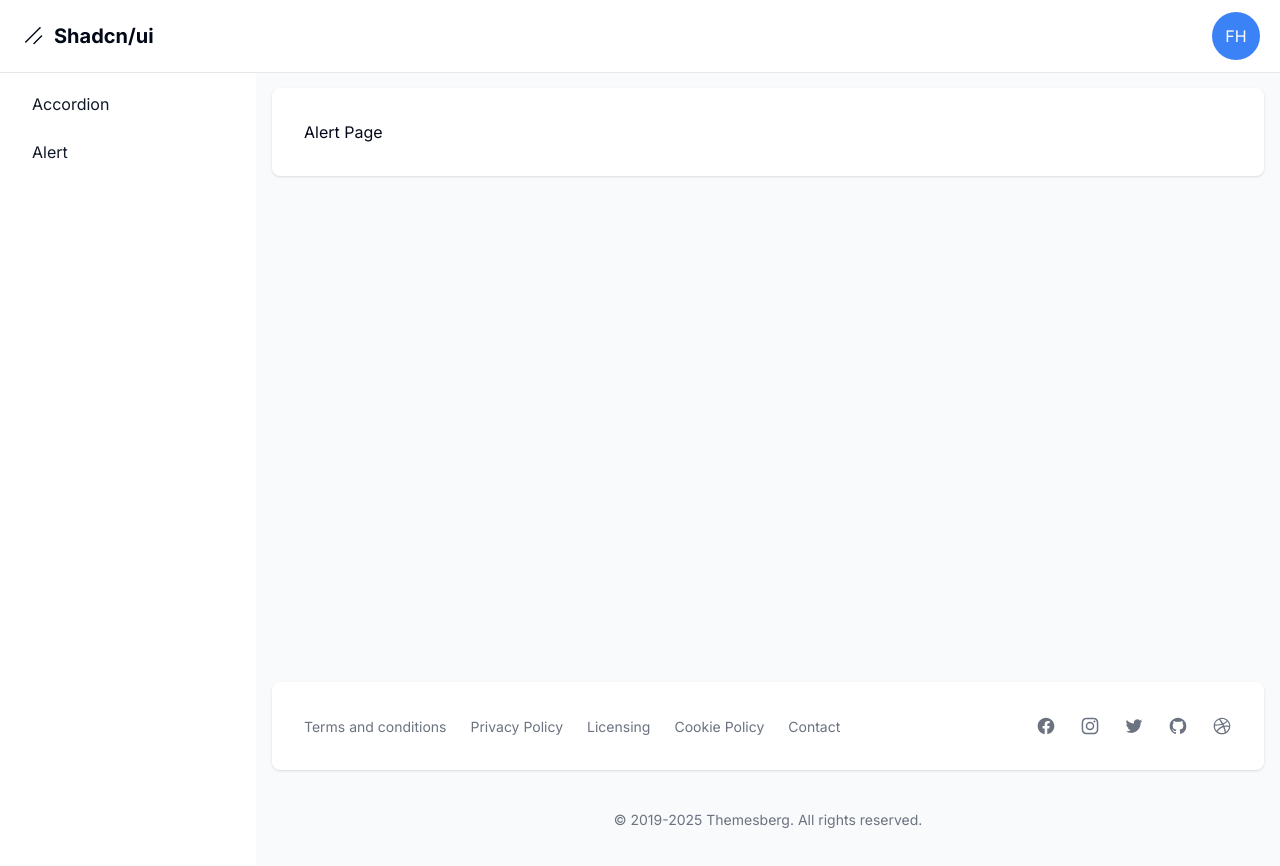
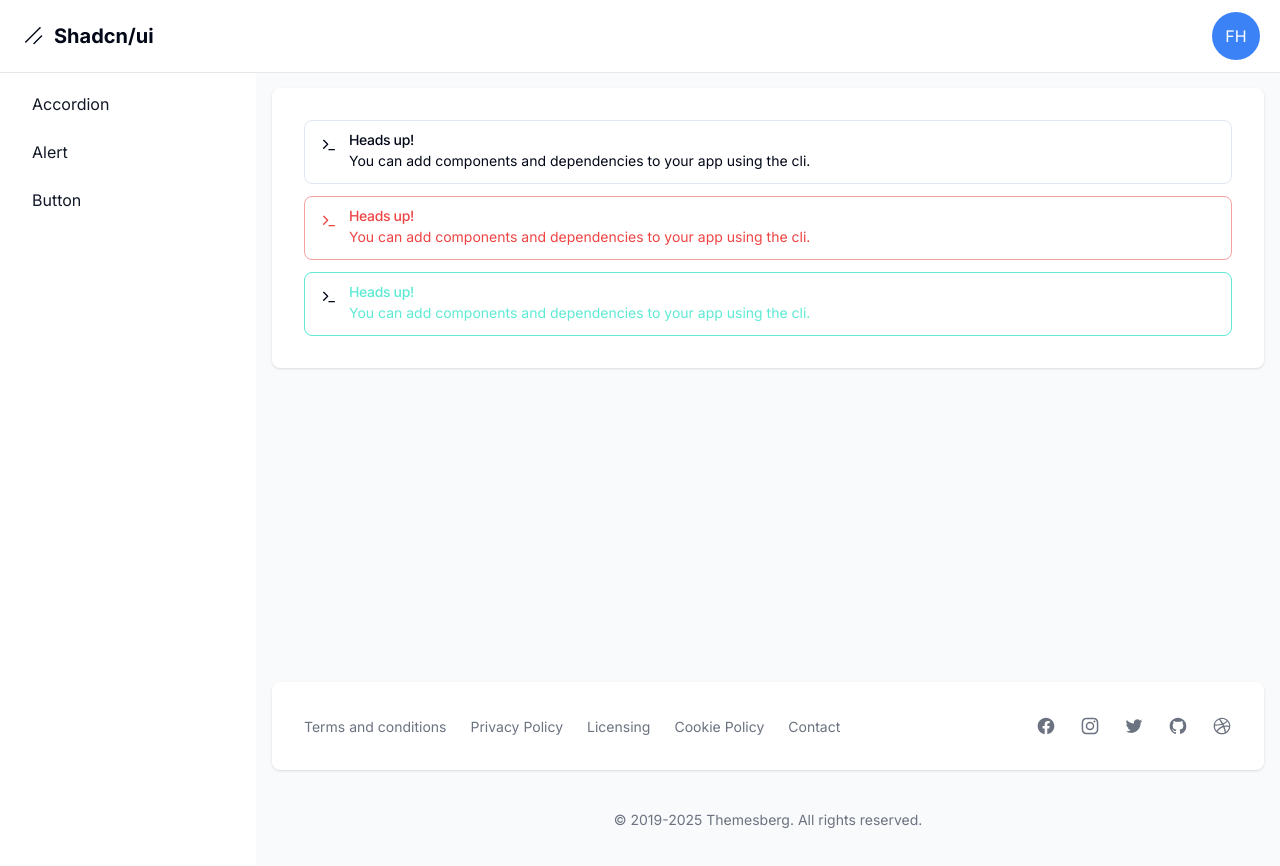
Before and after one commit to m01x/shadcn-components, a Next.js app: page /dashboard/alert in a window 1280 px wide. Shown: the top 866 px of the page. Built offline with nearby package versions, Linux system fonts and the light colour scheme.

Commit message:
Importacion de elementos

```diff
--- a/package.json
+++ b/package.json
@@ -10,6 +10,7 @@
   },
   "dependencies": {
     "@radix-ui/react-accordion": "^1.2.11",
+    "@radix-ui/react-slot": "^1.2.3",
     "class-variance-authority": "^0.7.1",
     "clsx": "^2.1.1",
     "lucide-react": "^0.511.0",
--- a/src/app/dashboard/alert/page.tsx
+++ b/src/app/dashboard/alert/page.tsx
@@ -1,7 +1,30 @@
+import { Alert, AlertTitle, AlertDescription } from "@/components/ui/alert";
+import { Terminal } from "lucide-react";
+
 export default function Page() {
   return (
-    <div>
-      <h1>Alert Page</h1>
+    <div className="grid gap-3">
+      <Alert>
+        <Terminal className="h-4 w-4" />
+        <AlertTitle>Heads up!</AlertTitle>
+        <AlertDescription>
+          You can add components and dependencies to your app using the cli.
+        </AlertDescription>
+      </Alert>
+      <Alert variant={"destructive"}>
+        <Terminal className="h-4 w-4" />
+        <AlertTitle>Heads up!</AlertTitle>
+        <AlertDescription>
+          You can add components and dependencies to your app using the cli.
+        </AlertDescription>
+      </Alert>
+      <Alert variant={"success"}>
+        <Terminal className="h-4 w-4" />
+        <AlertTitle>Heads up!</AlertTitle>
+        <AlertDescription>
+          You can add components and dependencies to your app using the cli.
+        </AlertDescription>
+      </Alert>
     </div>
   );
 }
--- /dev/null
+++ b/src/app/dashboard/button/page.tsx
@@ -0,0 +1,24 @@
+"use client"
+
+import { Alert, AlertTitle, AlertDescription } from "@/components/ui/alert";
+import { Button } from "@/components/ui/button";
+import { Terminal } from "lucide-react";
+
+export default function Page() {
+
+  const onClickBtn = () => {
+    console.log('Wow, desde ShadCn');
+  }
+  return (
+    <div className="grid grid-cols-5 gap-2">
+      <Button>Default</Button>
+      <Button variant="destructive">Destructive</Button>
+      <Button variant="ghost">ghost</Button>
+      <Button variant="link">link</Button>
+      <Button variant="outline">outline</Button>
+      <Button variant="secondary">secondary</Button>
+      <Button disabled>disabled</Button>
+      <Button onClick={onClickBtn}>Click me</Button>
+    </div>
+  );
+}
--- a/src/app/dashboard/layout.tsx
+++ b/src/app/dashboard/layout.tsx
@@ -6,6 +6,7 @@
 const links = [
   { name: "accordion", href: "accordion" },
   { name: "alert", href: "alert" },
+  { name: "button", href: "button" },
 ];
 
 export default function DashboardLayout({
--- /dev/null
+++ b/src/components/ui/alert.tsx
@@ -0,0 +1,60 @@
+import * as React from "react"
+import { cva, type VariantProps } from "class-variance-authority"
+
+import { cn } from "@/lib/utils"
+
+const alertVariants = cva(
+  "relative w-full rounded-lg border px-4 py-3 text-sm [&>svg+div]:translate-y-[-3px] [&>svg]:absolute [&>svg]:left-4 [&>svg]:top-4 [&>svg]:text-foreground [&>svg~*]:pl-7",
+  {
+    variants: {
+      variant: {
+        default: "bg-background text-foreground",
+        destructive:
+          "border-destructive/50 text-destructive dark:border-destructive [&>svg]:text-destructive",
+        success:"bg-background text-teal-300 border-teal-300"
+      },
+    },
+    defaultVariants: {
+      variant: "default",
+    },
+  }
+)
+
+const Alert = React.forwardRef<
+  HTMLDivElement,
+  React.HTMLAttributes<HTMLDivElement> & VariantProps<typeof alertVariants>
+>(({ className, variant, ...props }, ref) => (
+  <div
+    ref={ref}
+    role="alert"
+    className={cn(alertVariants({ variant }), className)}
+    {...props}
+  />
+))
+Alert.displayName = "Alert"
+
+const AlertTitle = React.forwardRef<
+  HTMLParagraphElement,
+  React.HTMLAttributes<HTMLHeadingElement>
+>(({ className, ...props }, ref) => (
+  <h5
+    ref={ref}
+    className={cn("mb-1 font-medium leading-none tracking-tight", className)}
+    {...props}
+  />
+))
+AlertTitle.displayName = "AlertTitle"
+
+const AlertDescription = React.forwardRef<
+  HTMLParagraphElement,
+  React.HTMLAttributes<HTMLParagraphElement>
+>(({ className, ...props }, ref) => (
+  <div
+    ref={ref}
+    className={cn("text-sm [&_p]:leading-relaxed", className)}
+    {...props}
+  />
+))
+AlertDescription.displayName = "AlertDescription"
+
+export { Alert, AlertTitle, AlertDescription }
--- /dev/null
+++ b/src/components/ui/button.tsx
@@ -0,0 +1,57 @@
+import * as React from "react"
+import { Slot } from "@radix-ui/react-slot"
+import { cva, type VariantProps } from "class-variance-authority"
+
+import { cn } from "@/lib/utils"
+
+const buttonVariants = cva(
+  "inline-flex items-center justify-center gap-2 whitespace-nowrap rounded-md text-sm font-medium transition-colors focus-visible:outline-none focus-visible:ring-1 focus-visible:ring-ring disabled:pointer-events-none disabled:opacity-50 [&_svg]:pointer-events-none [&_svg]:size-4 [&_svg]:shrink-0",
+  {
+    variants: {
+      variant: {
+        default:
+          "bg-primary text-primary-foreground shadow hover:bg-primary/90",
+        destructive:
+          "bg-destructive text-destructive-foreground shadow-sm hover:bg-destructive/90",
+        outline:
+          "border border-input bg-background shadow-sm hover:bg-accent hover:text-accent-foreground",
+        secondary:
+          "bg-secondary text-secondary-foreground shadow-sm hover:bg-secondary/80",
+        ghost: "hover:bg-accent hover:text-accent-foreground",
+        link: "text-primary underline-offset-4 hover:underline",
+      },
+      size: {
+        default: "h-9 px-4 py-2",
+        sm: "h-8 rounded-md px-3 text-xs",
+        lg: "h-10 rounded-md px-8",
+        icon: "h-9 w-9",
+      },
+    },
+    defaultVariants: {
+      variant: "default",
+      size: "default",
+    },
+  }
+)
+
+export interface ButtonProps
+  extends React.ButtonHTMLAttributes<HTMLButtonElement>,
+    VariantProps<typeof buttonVariants> {
+  asChild?: boolean
+}
+
+const Button = React.forwardRef<HTMLButtonElement, ButtonProps>(
+  ({ className, variant, size, asChild = false, ...props }, ref) => {
+    const Comp = asChild ? Slot : "button"
+    return (
+      <Comp
+        className={cn(buttonVariants({ variant, size, className }))}
+        ref={ref}
+        {...props}
+      />
+    )
+  }
+)
+Button.displayName = "Button"
+
+export { Button, buttonVariants }
```
Also changed, not shown: 1 other file (tests, documents, lock files or other folders).
